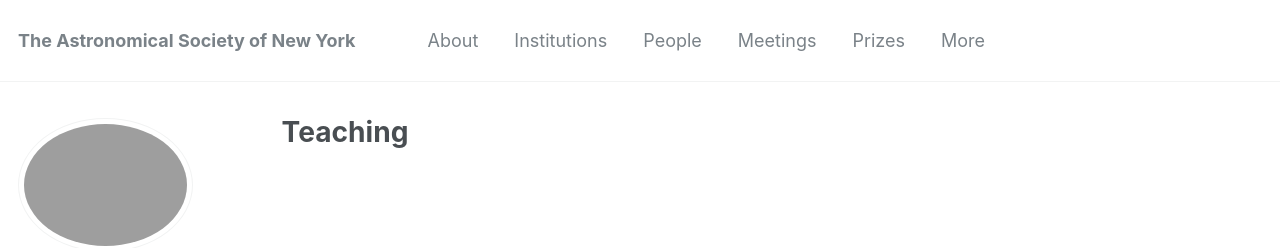
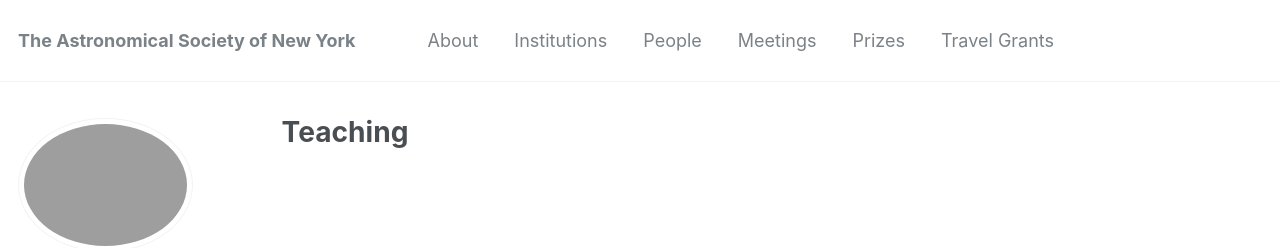
Before and after one commit to AstroNewYork/AstroNewYork.github.io, a Jekyll site: the page built from _pages/teaching.html, in a window 1280 px wide. Shown: the top 248 px of the page. Built offline with Jekyll 4.4.1, drawn with Linux system fonts in a browser that asks for light colours.

Commit message:
Update navigation.yml

```diff
--- a/_data/navigation.yml
+++ b/_data/navigation.yml
@@ -15,5 +15,5 @@ main:
   - title: "Prizes"
     url: /prizes/
 
-  - title: "More"
-    url: /more/
+  - title: "Travel Grants"
+    url: /travel_grants/
```
